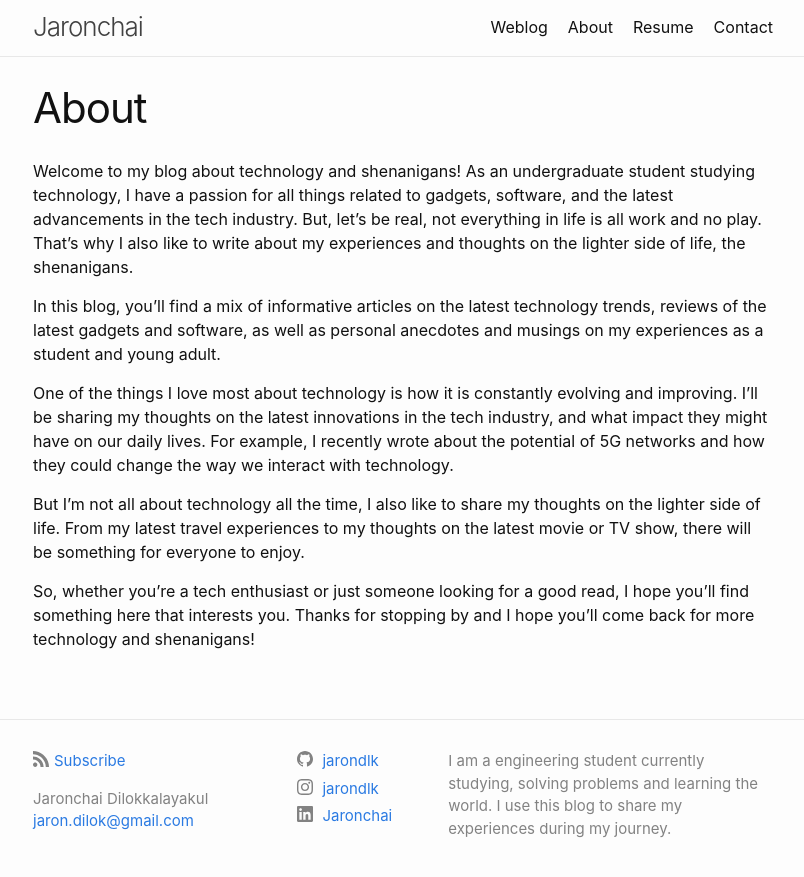
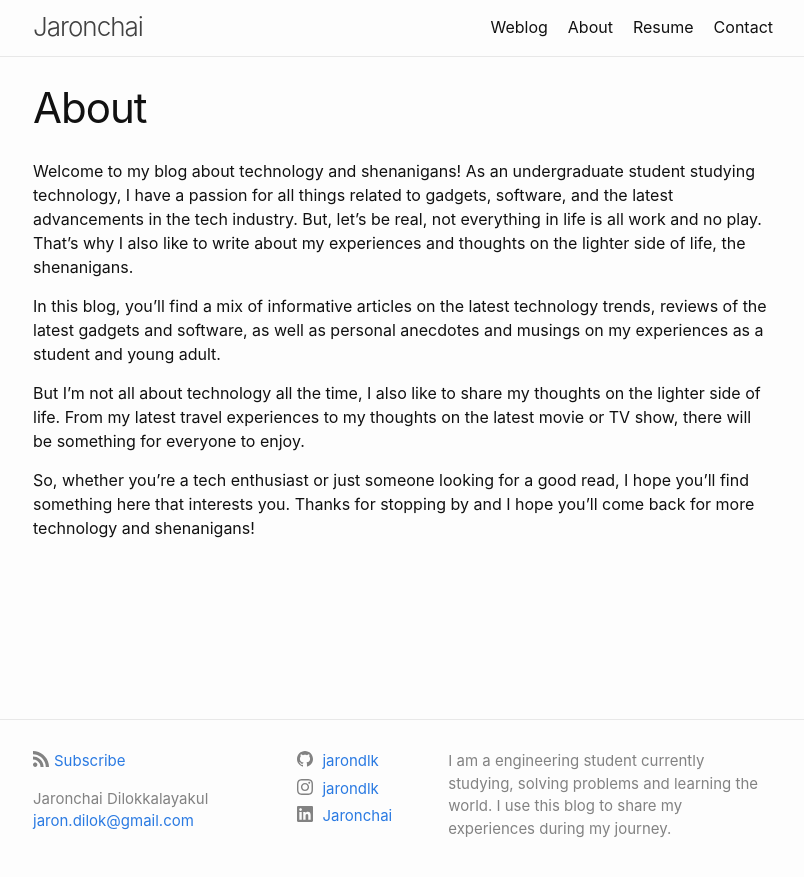
Before and after one commit to jarondlk/jaronchai-blog, a Jekyll site: the page built from pages/about.markdown, in a window 1280 px wide. Shown: the top 877 px of the page, without its empty margins (237-1041 px from the left). Built offline with Jekyll 4.4.1, drawn with Linux system fonts in a browser that asks for light colours.

Commit message:
Update about.markdown

```diff
--- a/pages/about.markdown
+++ b/pages/about.markdown
@@ -8,8 +8,6 @@ Welcome to my blog about technology and shenanigans! As an undergraduate student
 
 In this blog, you'll find a mix of informative articles on the latest technology trends, reviews of the latest gadgets and software, as well as personal anecdotes and musings on my experiences as a student and young adult.
 
-One of the things I love most about technology is how it is constantly evolving and improving. I'll be sharing my thoughts on the latest innovations in the tech industry, and what impact they might have on our daily lives. For example, I recently wrote about the potential of 5G networks and how they could change the way we interact with technology.
-
 But I'm not all about technology all the time, I also like to share my thoughts on the lighter side of life. From my latest travel experiences to my thoughts on the latest movie or TV show, there will be something for everyone to enjoy.
 
 So, whether you're a tech enthusiast or just someone looking for a good read, I hope you'll find something here that interests you. Thanks for stopping by and I hope you'll come back for more technology and shenanigans!
```
